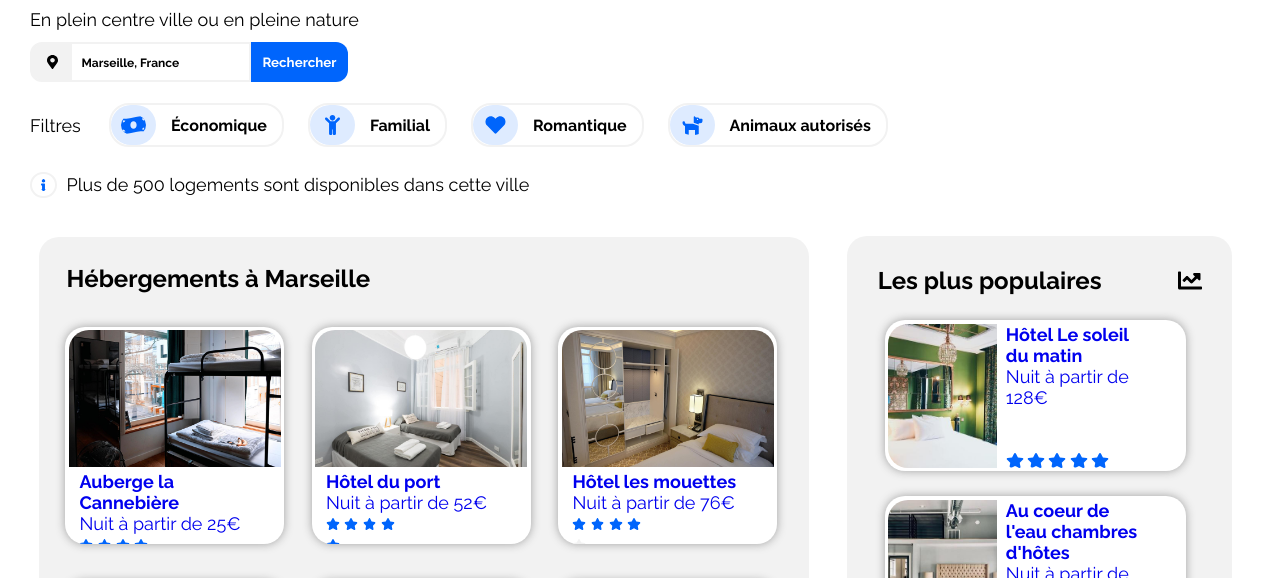
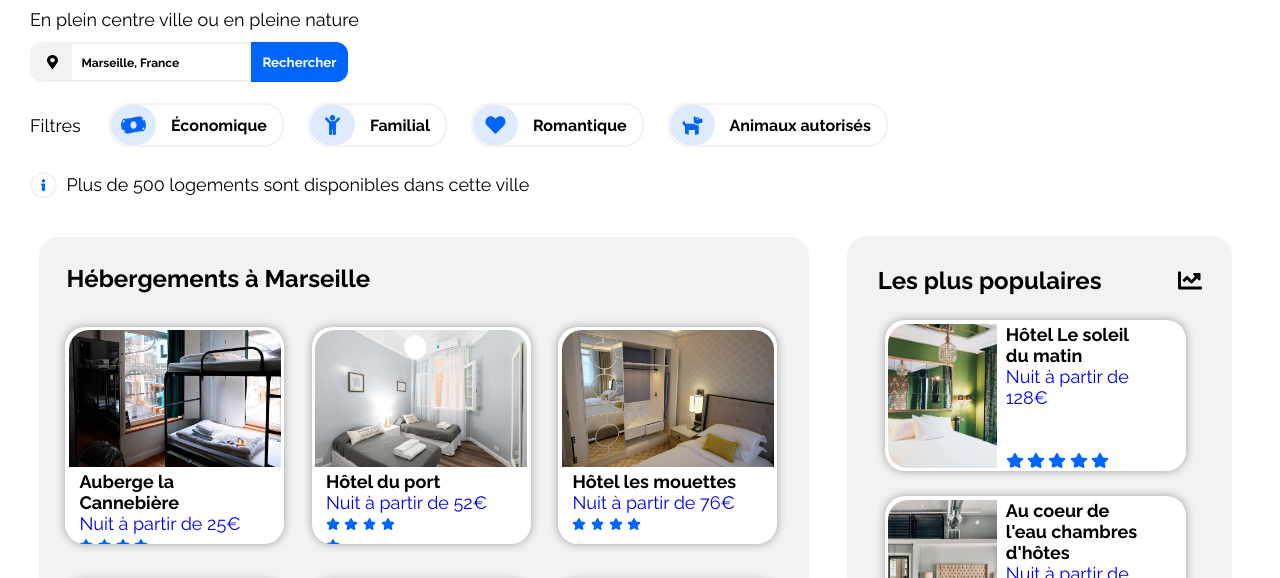
Before and after one commit to 8n9ght/Jean-ArthurTHONI_2_23032021, a plain HTML site: page index.html in a window 1280 px wide. Shown: the part 162-740 px from the top of the page. Drawn offline with Linux system fonts and the light colour scheme.

Commit message:
correction couleurs titres

```diff
--- a/style/style.css
+++ b/style/style.css
@@ -346,6 +346,10 @@ input[type="submit"]:hover{
     margin: 2% 0 1% 1%;
 }
 
+.activity h3, .home-location h3, .popular-container h3{
+    color: black;
+}
+
 .card-large:hover, .card-small:hover{
     transform: scale(1.05);
 }
```
